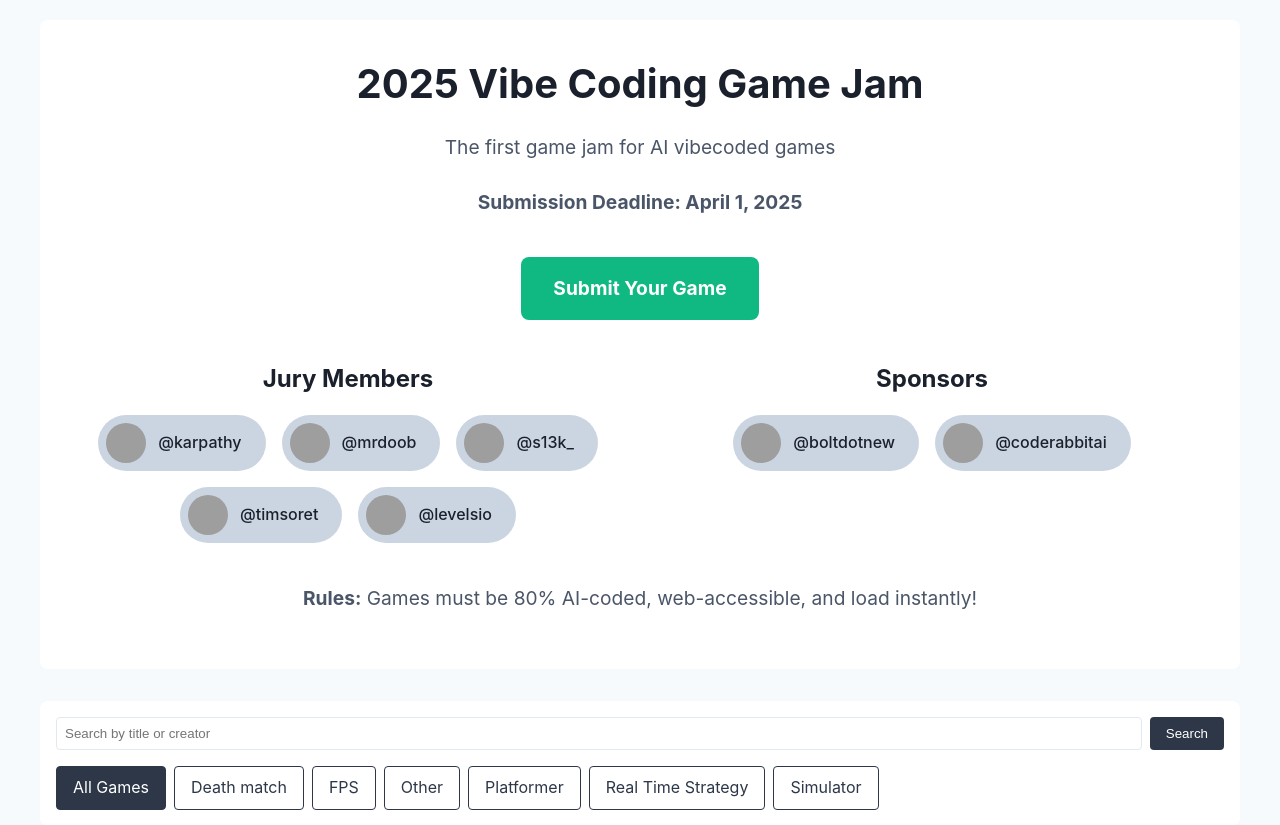
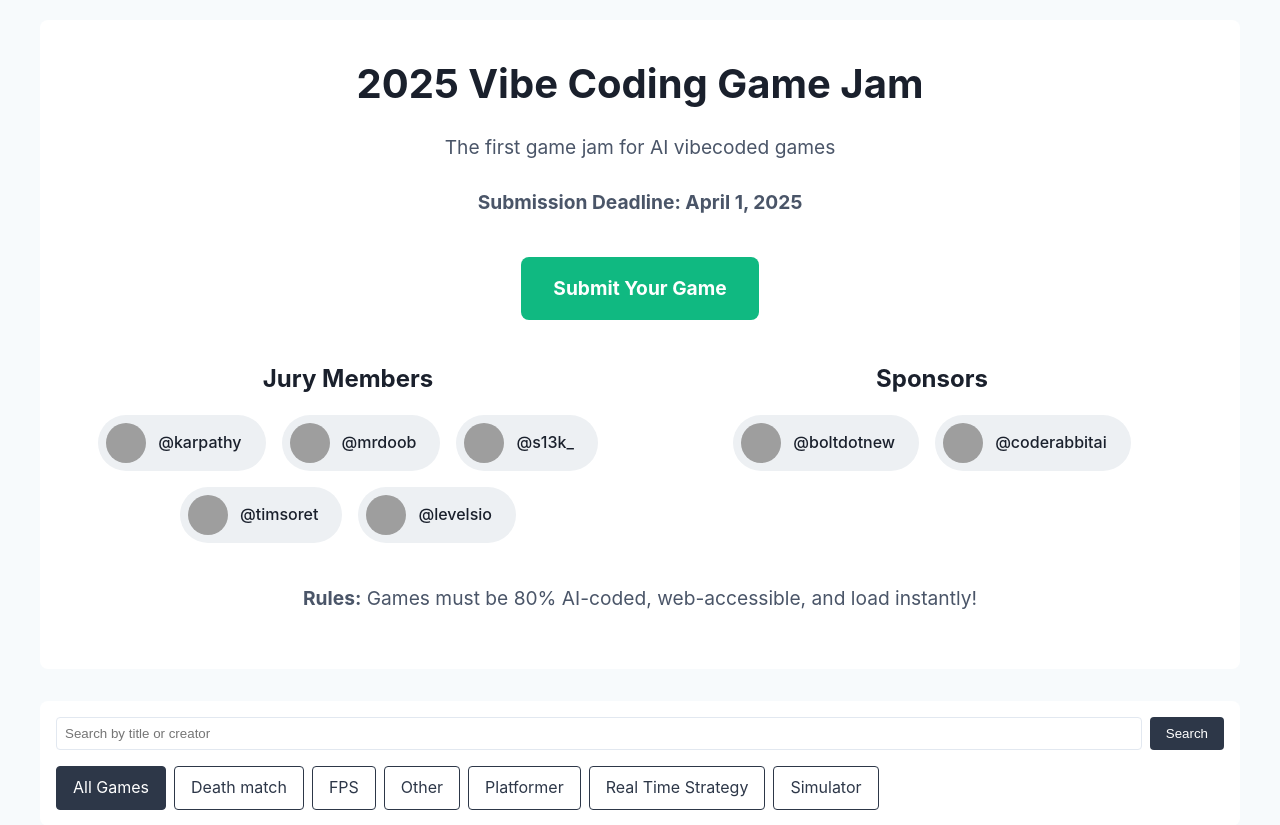
Before and after one commit to realJogicodes/vibejam, a PHP site: page /index.php in a window 1280 px wide. Shown: the top 825 px of the page. Run offline with PHP 8.4, Linux system fonts and the light colour scheme; data comes from the database, SQL or seed files in the repository; grey boxes are pictures that could not be loaded.

Commit message:
Update jury member background color for improved styling

```diff
--- a/index.php
+++ b/index.php
@@ -345,7 +345,7 @@ while ($cat = $categories->fetchArray()) {
         .jury-member {
             display: flex;
             align-items: center;
-            background: #cbd5e1;
+            background:rgb(237, 240, 243);
             border-radius: 50px;
             padding: 0.5rem;
             transition: transform 0.2s ease;
```
